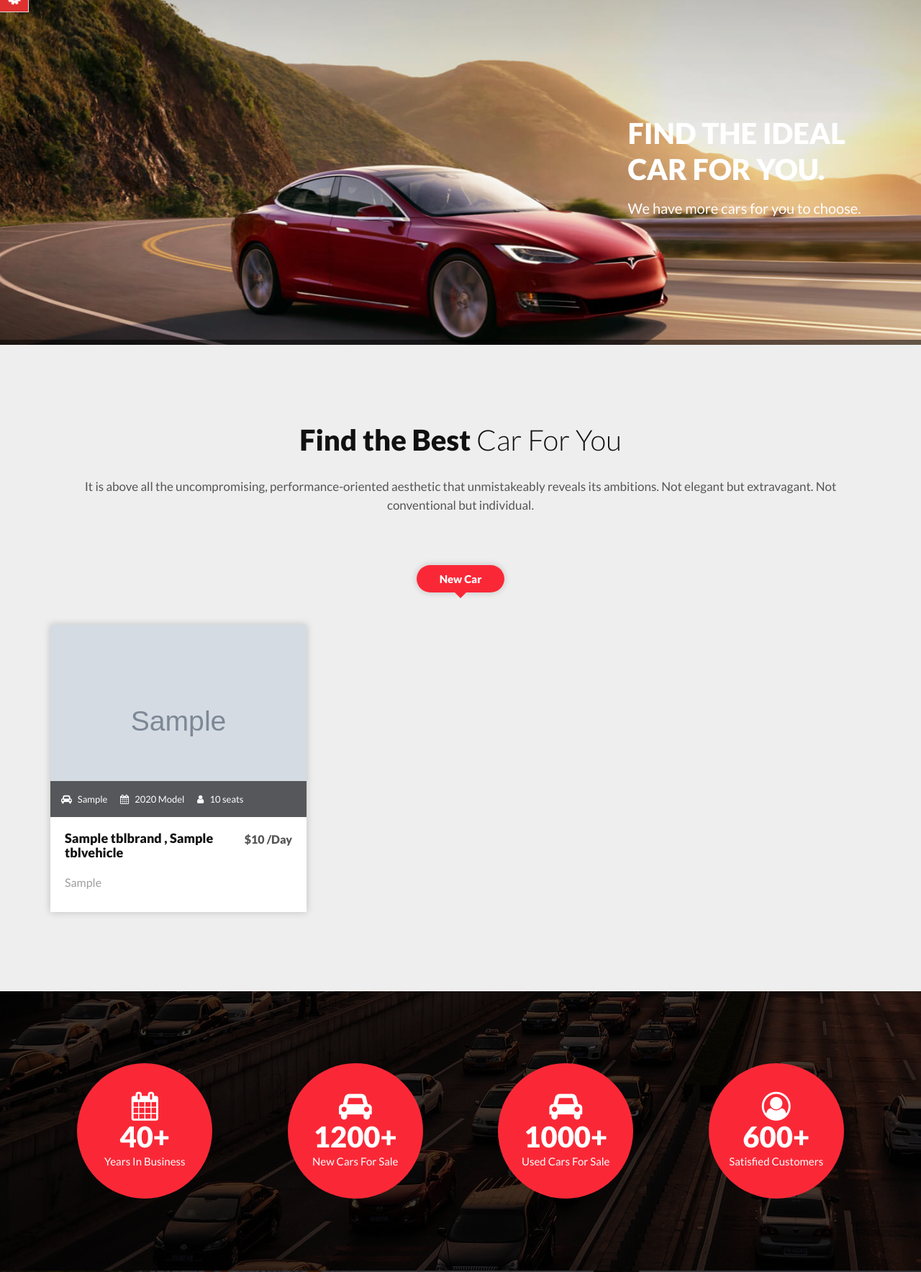
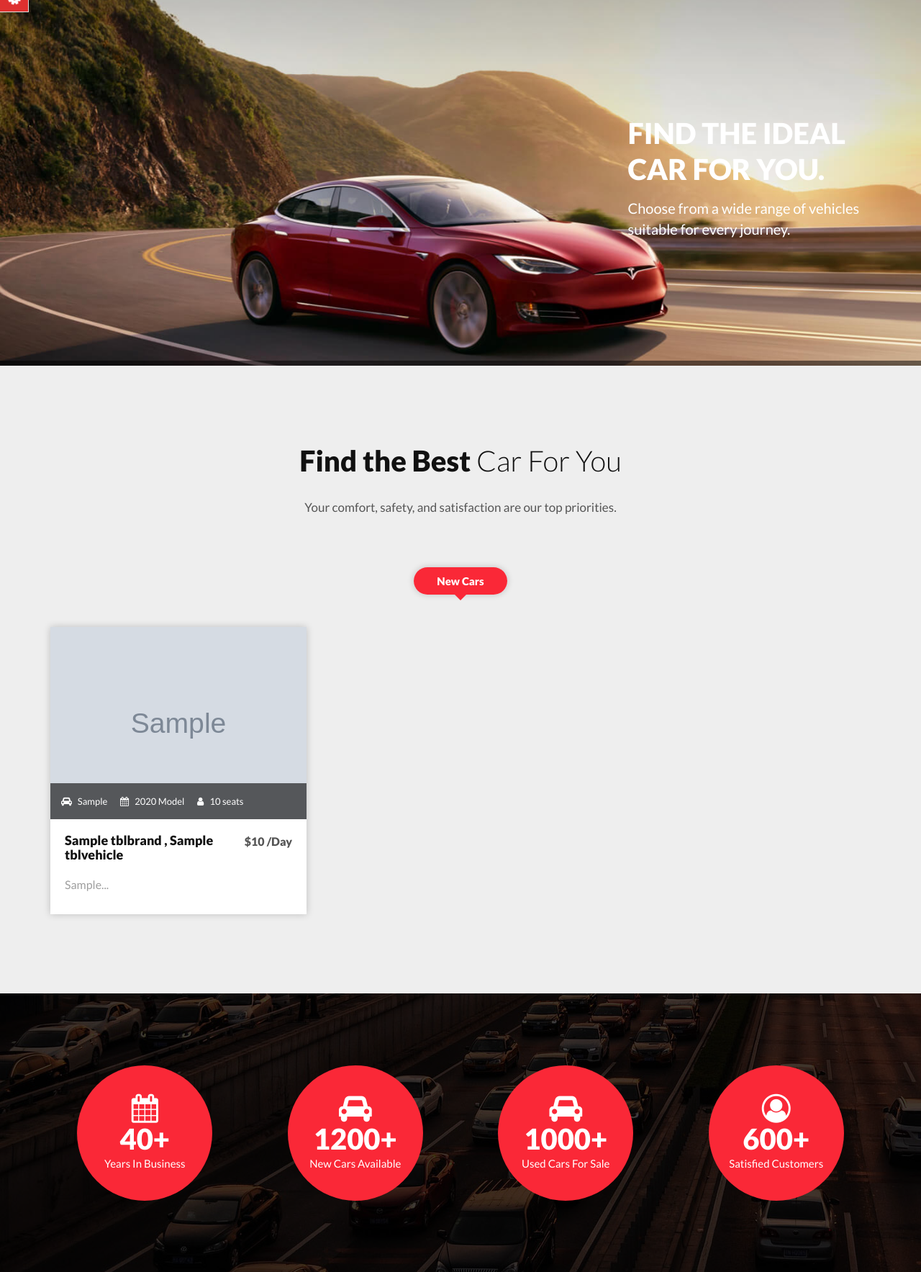
Before and after one commit to BalajiS-Tech/car-rental-management-system, a PHP site: page / in a window 1280 px wide. Shown: the part 173-1940 px from the top of the page at 72% size. Run offline with PHP 8.4, Linux system fonts and the light colour scheme; the visitor is signed in with stand-in values (Sample User, id 1); tables that the repository leaves empty hold one stand-in row (values such as "Sample post"); grey boxes marked "Sample" are stand-in pictures.

Commit message:
Improved index.php with SEO meta tags, fallback image, comments, and code cleanup

```diff
--- a/index.php
+++ b/index.php
@@ -3,18 +3,23 @@ session_start();
 include('includes/config.php');
 error_reporting(0);
 
+// Small Day-2 Improvement: Avoid undefined variable warnings in case DB returns null
+$results = [];
 ?>
 
 <!DOCTYPE HTML>
 <html lang="en">
+
 <head>
 <meta http-equiv="Content-Type" content="text/html; charset=utf-8">
 <meta http-equiv="X-UA-Compatible" content="IE=edge">
 <meta name="viewport" content="width=device-width,initial-scale=1">
-<meta name="keywords" content="">
-<meta name="description" content="">
-<title>Car Rental Portal</title>
-<!--Bootstrap -->
+
+<!-- Improved SEO for Day 2 commit -->
+<title>Online Car Rental Management System</title>
+<meta name="description" content="Book cars easily with our Online Car Rental Management System. Browse vehicles, compare features, and rent your ideal car with secure and user-friendly booking.">
+
+<!-- CSS Files -->
 <link rel="stylesheet" href="assets/css/bootstrap.min.css" type="text/css">
 <link rel="stylesheet" href="assets/css/style.css" type="text/css">
 <link rel="stylesheet" href="assets/css/owl.carousel.css" type="text/css">
@@ -22,31 +27,30 @@ error_reporting(0);
 <link href="assets/css/slick.css" rel="stylesheet">
 <link href="assets/css/bootstrap-slider.min.css" rel="stylesheet">
 <link href="assets/css/font-awesome.min.css" rel="stylesheet">
+
+<!-- Theme Color Switcher -->
 <link rel="stylesheet" id="switcher-css" type="text/css" href="assets/switcher/css/switcher.css" media="all" />
-		<link rel="alternate stylesheet" type="text/css" href="assets/switcher/css/red.css" title="red" media="all" data-default-color="true" />
+<link rel="alternate stylesheet" type="text/css" href="assets/switcher/css/red.css" title="red" media="all" />
 <link rel="alternate stylesheet" type="text/css" href="assets/switcher/css/orange.css" title="orange" media="all" />
 <link rel="alternate stylesheet" type="text/css" href="assets/switcher/css/blue.css" title="blue" media="all" />
 <link rel="alternate stylesheet" type="text/css" href="assets/switcher/css/pink.css" title="pink" media="all" />
 <link rel="alternate stylesheet" type="text/css" href="assets/switcher/css/green.css" title="green" media="all" />
 <link rel="alternate stylesheet" type="text/css" href="assets/switcher/css/purple.css" title="purple" media="all" />
-<link rel="apple-touch-icon-precomposed" sizes="144x144" href="assets/images/favicon-icon/apple-touch-icon-144-precomposed.png">
-<link rel="apple-touch-icon-precomposed" sizes="114x114" href="assets/images/favicon-icon/apple-touch-icon-114-precomposed.html">
-<link rel="apple-touch-icon-precomposed" sizes="72x72" href="assets/images/favicon-icon/apple-touch-icon-72-precomposed.png">
-<link rel="apple-touch-icon-precomposed" href="assets/images/favicon-icon/apple-touch-icon-57-precomposed.png">
+
 <link rel="shortcut icon" href="assets/images/favicon-icon/favicon.png">
+
 <link href="https://fonts.googleapis.com/css?family=Lato:300,400,700,900" rel="stylesheet">
+
 </head>
+
 <body>
 
 <!-- Start Switcher -->
-<?php include('includes/colorswitcher.php');?>
-<!-- /Switcher -->
+<?php include('includes/colorswitcher.php'); ?>
+<!-- Header -->
+<?php include('includes/header.php'); ?>
 
-<!--Header-->
-<?php include('includes/header.php');?>
-<!-- /Header -->
-
-<!-- Banners -->
+<!-- Banner Section -->
 <section id="banner" class="banner-section">
   <div class="container">
     <div class="div_zindex">
@@ -54,116 +58,141 @@ error_reporting(0);
         <div class="col-md-5 col-md-push-7">
           <div class="banner_content">
             <h1>Find the ideal car for you.</h1>
-            <p>We have more cars for you to choose. </p>
+            <p>Choose from a wide range of vehicles suitable for every journey.</p>
+          </div>
         </div>
       </div>
     </div>
   </div>
 </section>
-<!-- /Banners -->
 
-
-<!-- Resent Cat-->
+<!-- Recent Cars Section -->
 <section class="section-padding gray-bg">
   <div class="container">
     <div class="section-header text-center">
       <h2>Find the Best <span>Car For You</span></h2>
-      <p>It is above all the uncompromising, performance-oriented aesthetic that unmistakeably reveals its ambitions. Not elegant but extravagant. Not conventional but individual.</p>
+      <p>Your comfort, safety, and satisfaction are our top priorities.</p>
     </div>
+
     <div class="row">
-
-      <!-- Nav tabs -->
       <div class="recent-tab">
         <ul class="nav nav-tabs" role="tablist">
-          <li role="presentation" class="active"><a href="#resentnewcar" role="tab" data-toggle="tab">New Car</a></li>
+          <li role="presentation" class="active"><a href="#resentnewcar" role="tab" data-toggle="tab">New Cars</a></li>
         </ul>
       </div>
-      <!-- Recently Listed New Cars -->
+
       <div class="tab-content">
         <div role="tabpanel" class="tab-pane active" id="resentnewcar">
 
-<?php $sql = "SELECT tblvehicles.VehiclesTitle,tblbrands.BrandName,tblvehicles.PricePerDay,tblvehicles.FuelType,tblvehicles.ModelYear,tblvehicles.id,tblvehicles.SeatingCapacity,tblvehicles.VehiclesOverview,tblvehicles.Vimage1 from tblvehicles join tblbrands on tblbrands.id=tblvehicles.VehiclesBrand";
-$query = $dbh -> prepare($sql);
+<?php
+// Fetch Vehicles
+$sql = "SELECT tblvehicles.VehiclesTitle,tblbrands.BrandName,tblvehicles.PricePerDay,
+tblvehicles.FuelType,tblvehicles.ModelYear,tblvehicles.id,tblvehicles.SeatingCapacity,
+tblvehicles.VehiclesOverview,tblvehicles.Vimage1
+FROM tblvehicles
+JOIN tblbrands ON tblbrands.id=tblvehicles.VehiclesBrand";
+
+$query = $dbh->prepare($sql);
 $query->execute();
-$results=$query->fetchAll(PDO::FETCH_OBJ);
-$cnt=1;
-if($query->rowCount() > 0)
-{
-foreach($results as $result)
-{
+$results = $query->fetchAll(PDO::FETCH_OBJ);
+
+// Day-2 improvement: Added comments for clarity
+if ($query->rowCount() > 0) {
+  foreach ($results as $result) {
 ?>
 
 <div class="col-list-3">
   <div class="recent-car-list">
-<div class="car-info-box"> <a href="vehical-details.php?vhid=<?php echo htmlentities($result->id);?>"><img src="admin/img/vehicleimages/<?php echo htmlentities($result->Vimage1);?>" class="img-responsive" alt="image"></a>
+    <div class="car-info-box">
+
+      <!-- Day-2 improvement: Fallback image -->
+      <?php
+      $image = !empty($result->Vimage1) ? htmlentities($result->Vimage1) : "default-car.png";
+      ?>
+
+      <a href="vehical-details.php?vhid=<?php echo htmlentities($result->id); ?>">
+        <img src="admin/img/vehicleimages/<?php echo $image; ?>" class="img-responsive" alt="Car Image">
+      </a>
+
       <ul>
-<li><i class="fa fa-car" aria-hidden="true"></i><?php echo htmlentities($result->FuelType);?></li>
-<li><i class="fa fa-calendar" aria-hidden="true"></i><?php echo htmlentities($result->ModelYear);?> Model</li>
-<li><i class="fa fa-user" aria-hidden="true"></i><?php echo htmlentities($result->SeatingCapacity);?> seats</li>
+        <li><i class="fa fa-car" aria-hidden="true"></i><?php echo htmlentities($result->FuelType); ?></li>
+        <li><i class="fa fa-calendar" aria-hidden="true"></i><?php echo htmlentities($result->ModelYear); ?> Model</li>
+        <li><i class="fa fa-user" aria-hidden="true"></i><?php echo htmlentities($result->SeatingCapacity); ?> seats</li>
       </ul>
     </div>
+
     <div class="car-title-m">
-<h6><a href="vehical-details.php?vhid=<?php echo htmlentities($result->id);?>"><?php echo htmlentities($result->BrandName);?> , <?php echo htmlentities($result->VehiclesTitle);?></a></h6>
-<span class="price">$<?php echo htmlentities($result->PricePerDay);?> /Day</span>
+      <h6>
+        <a href="vehical-details.php?vhid=<?php echo htmlentities($result->id); ?>">
+        <?php echo htmlentities($result->BrandName); ?> , <?php echo htmlentities($result->VehiclesTitle); ?>
+        </a>
+      </h6>
+      <span class="price">$<?php echo htmlentities($result->PricePerDay); ?> /Day</span>
     </div>
+
     <div class="inventory_info_m">
-<p><?php echo substr($result->VehiclesOverview,0,70);?></p>
+      <p><?php echo substr($result->VehiclesOverview, 0, 70); ?>...</p>
     </div>
-</div>
-</div>
-<?php }}?>
 
   </div>
 </div>
+
+<?php } } ?>
+
+        </div>
+      </div>
+
+    </div>
   </div>
 </section>
-<!-- /Resent Cat -->
 
-<!-- Fun Facts-->
+<!-- Fun Facts Section -->
 <section class="fun-facts-section">
   <div class="container div_zindex">
     <div class="row">
+
       <div class="col-lg-3 col-xs-6 col-sm-3">
         <div class="fun-facts-m">
           <div class="cell">
-            <h2><i class="fa fa-calendar" aria-hidden="true"></i>40+</h2>
+            <h2><i class="fa fa-calendar"></i>40+</h2>
             <p>Years In Business</p>
           </div>
         </div>
       </div>
+
       <div class="col-lg-3 col-xs-6 col-sm-3">
         <div class="fun-facts-m">
           <div class="cell">
-            <h2><i class="fa fa-car" aria-hidden="true"></i>1200+</h2>
-            <p>New Cars For Sale</p>
+            <h2><i class="fa fa-car"></i>1200+</h2>
+            <p>New Cars Available</p>
           </div>
         </div>
       </div>
+
       <div class="col-lg-3 col-xs-6 col-sm-3">
         <div class="fun-facts-m">
           <div class="cell">
-            <h2><i class="fa fa-car" aria-hidden="true"></i>1000+</h2>
+            <h2><i class="fa fa-car"></i>1000+</h2>
             <p>Used Cars For Sale</p>
           </div>
         </div>
       </div>
+
       <div class="col-lg-3 col-xs-6 col-sm-3">
         <div class="fun-facts-m">
           <div class="cell">
-            <h2><i class="fa fa-user-circle-o" aria-hidden="true"></i>600+</h2>
+            <h2><i class="fa fa-user-circle-o"></i>600+</h2>
             <p>Satisfied Customers</p>
           </div>
         </div>
       </div>
+
     </div>
   </div>
-  <!-- Dark Overlay-->
   <div class="dark-overlay"></div>
 </section>
-<!-- /Fun Facts-->
 
-
-<!--Testimonial -->
+<!-- Testimonials -->
 <section class="section-padding testimonial-section parallex-bg">
   <div class="container div_zindex">
     <div class="section-header white-text text-center">
@@ -171,76 +200,62 @@ foreach($results as $result)
     </div>
     <div class="row">
       <div id="testimonial-slider">
+
 <?php
-$tid=1;
-$sql = "SELECT tbltestimonial.Testimonial,tblusers.FullName from tbltestimonial join tblusers on tbltestimonial.UserEmail=tblusers.EmailId where tbltestimonial.status=:tid";
-$query = $dbh -> prepare($sql);
-$query->bindParam(':tid',$tid, PDO::PARAM_STR);
+$tid = 1;
+$sql = "SELECT tbltestimonial.Testimonial,tblusers.FullName
+FROM tbltestimonial
+JOIN tblusers ON tbltestimonial.UserEmail = tblusers.EmailId
+WHERE tbltestimonial.status = :tid";
+
+$query = $dbh->prepare($sql);
+$query->bindParam(':tid', $tid, PDO::PARAM_STR);
 $query->execute();
-$results=$query->fetchAll(PDO::FETCH_OBJ);
-$cnt=1;
-if($query->rowCount() > 0)
-{
-foreach($results as $result)
-{  ?>
+$testimonials = $query->fetchAll(PDO::FETCH_OBJ);
 
+if ($query->rowCount() > 0) {
+  foreach ($testimonials as $result) {
+?>
 
 <div class="testimonial-m">
-          <div class="testimonial-img"> <img src="assets/images/cat-profile.png" alt="" /> </div>
+  <div class="testimonial-img"><img src="assets/images/cat-profile.png" alt=""></div>
   <div class="testimonial-content">
     <div class="testimonial-heading">
-              <h5><?php echo htmlentities($result->FullName);?></h5>
-            <p><?php echo htmlentities($result->Testimonial);?></p>
+      <h5><?php echo htmlentities($result->FullName); ?></h5>
+      <p><?php echo htmlentities($result->Testimonial); ?></p>
     </div>
   </div>
 </div>
-        <?php }} ?>
 
-
+<?php } } ?>
 
       </div>
     </div>
   </div>
-  <!-- Dark Overlay-->
   <div class="dark-overlay"></div>
 </section>
-<!-- /Testimonial-->
 
+<!-- Footer -->
+<?php include('includes/footer.php'); ?>
 
-<!--Footer -->
-<?php include('includes/footer.php');?>
-<!-- /Footer-->
+<!-- Back to top -->
+<div id="back-top" class="back-top">
+  <a href="#top"><i class="fa fa-angle-up"></i></a>
+</div>
 
-<!--Back to top-->
-<div id="back-top" class="back-top"> <a href="#top"><i class="fa fa-angle-up" aria-hidden="true"></i> </a> </div>
-<!--/Back to top-->
-
-<!--Login-Form -->
-<?php include('includes/login.php');?>
-<!--/Login-Form -->
-
-<!--Register-Form -->
-<?php include('includes/registration.php');?>
-
-<!--/Register-Form -->
-
-<!--Forgot-password-Form -->
-<?php include('includes/forgotpassword.php');?>
-<!--/Forgot-password-Form -->
+<!-- Login/Register/Forgot Forms -->
+<?php include('includes/login.php'); ?>
+<?php include('includes/registration.php'); ?>
+<?php include('includes/forgotpassword.php'); ?>
 
 <!-- Scripts -->
 <script src="assets/js/jquery.min.js"></script>
 <script src="assets/js/bootstrap.min.js"></script>
 <script src="assets/js/interface.js"></script>
-<!--Switcher-->
 <script src="assets/switcher/js/switcher.js"></script>
-<!--bootstrap-slider-JS-->
 <script src="assets/js/bootstrap-slider.min.js"></script>
-<!--Slider-JS-->
 <script src="assets/js/slick.min.js"></script>
 <script src="assets/js/owl.carousel.min.js"></script>
 
 </body>
-
-<!-- Mirrored from themes.webmasterdriver.net/carforyou/demo/index.html by HTTrack Website Copier/3.x [XR&CO'2014], Fri, 16 Jun 2017 07:22:11 GMT -->
 </html>
```
Also changed, not shown: README.md. Lines whose indentation alone changed are shown as unchanged.
